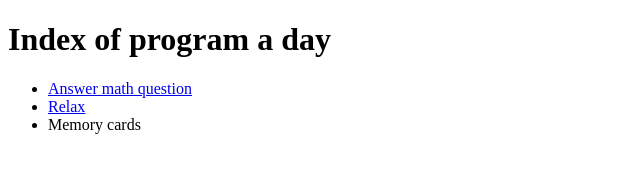
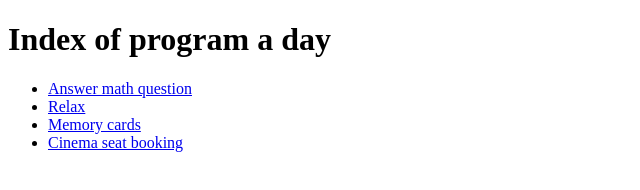
Before and after one commit to program-a-day/index, a plain HTML site: page index.html in a window 1280 px wide. Shown: the whole page, without its empty margins (0-640 px from the left). Drawn offline with Linux system fonts and the light colour scheme.

Commit message:
added link

```diff
--- a/index.html
+++ b/index.html
@@ -16,7 +16,8 @@
     <ul>
         <li><a href="https://program-a-day.github.io/2020-10-07answerMathQuestion/">Answer math question</a></li>
         <li><a href="https://program-a-day.github.io/2020-10-08relax/">Relax</a></li>
-        <li><a href="https://program-a-day.github.io/2020-10-09memoryCard"></a>Memory cards</li>
+        <li><a href="https://program-a-day.github.io/2020-10-09memoryCard">Memory cards</a></li>
+        <li><a href="https://program-a-day.github.io/2020-10-10cinemaSeatBooking/">Cinema seat booking</a></li>
     </ul>
 </body>
 
```
